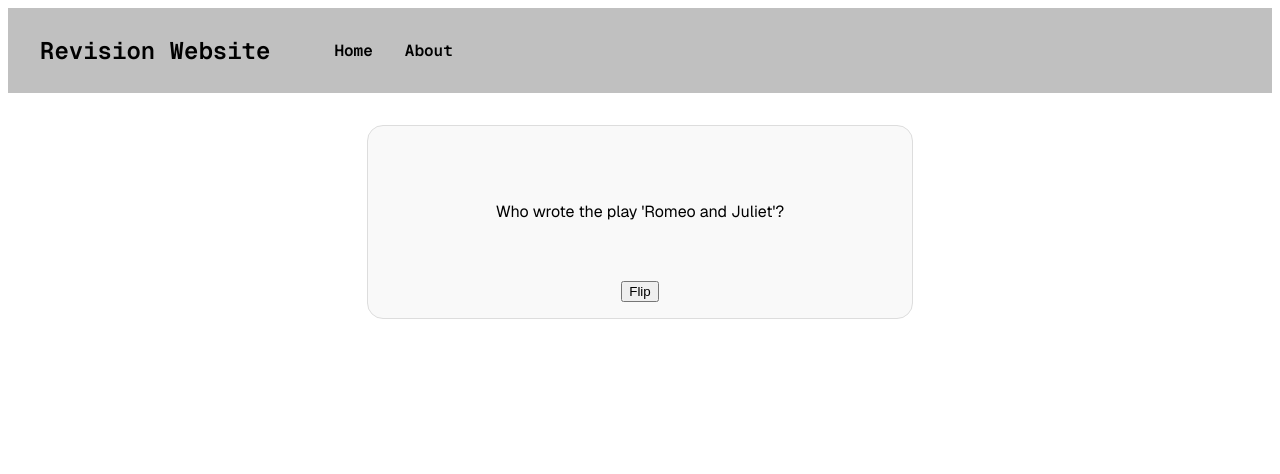
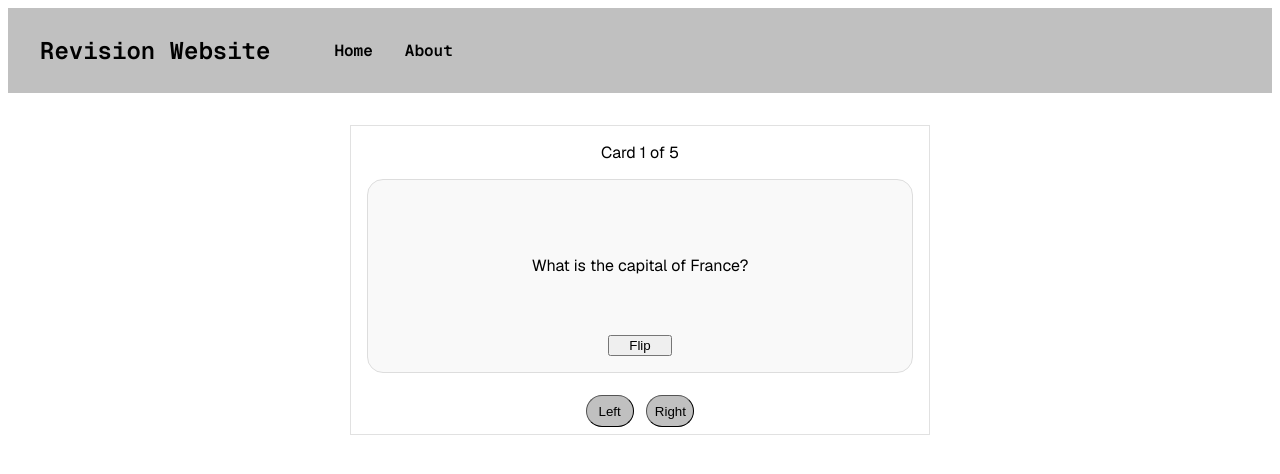
Before and after one commit to Louisg0709/revision-site, a Next.js app: page / in a window 1280 px wide. Shown: the top 474 px of the page. Built offline with nearby package versions, Linux system fonts and the light colour scheme.

Commit message:
Create new flashcard list and carousel components

```diff
--- a/src/app/layout.tsx
+++ b/src/app/layout.tsx
@@ -2,6 +2,9 @@ import type { Metadata } from "next";
 import "./globals.css";
 
 import {Header} from "@/components/Header"
+
+import { Geist } from "next/font/google";
+const geist = Geist({ subsets: ["latin"], weight: ["400"] });
 
 export const metadata: Metadata = {
   title: "Revision Site",
@@ -15,7 +18,7 @@ export default function RootLayout({
 }>) {
   return (
     <html lang="en">
-      <body>
+      <body className={geist.className}>
         <Header/>
         {children}
       </body>
--- a/src/app/page.module.css
+++ b/src/app/page.module.css
@@ -1,9 +1,9 @@
 .container{
-    display: flex;
-    flex-direction: column;
-    justify-content: center;
-    padding: 2rem;
-    align-items: center;
+  display: flex;
+  flex-direction: row;
+  justify-content: center;
+  padding: 2rem;
+
 }
 
 .text {
--- a/src/app/page.tsx
+++ b/src/app/page.tsx
@@ -1,15 +1,13 @@
-import { Flashcard } from "@/components/quiz/flashcard";
+import { FlashcardList, FlashcardCarousel } from "@/components/quiz/flashcard";
 import styles from "./page.module.css"
-
-import { Geist } from "next/font/google";
 import { sampleQuestions } from "@/types";
 
-const geist = Geist({ subsets: ["latin"], weight: ["400"] });
+
 
 export default function Home() {
   return (
-    <div className= {`${styles.container} ${geist.className}`}>
-    <Flashcard data={sampleQuestions[2]}/>
+    <div className= {styles.container}>
+    <FlashcardCarousel questions={sampleQuestions}/>
     </div>
   );
 }
--- a/src/components/quiz/flashcard.module.css
+++ b/src/components/quiz/flashcard.module.css
@@ -1,14 +1,54 @@
+.container_list{
+    display: flex;
+    flex-direction: column;
+}
+
+.container_carousel{
+    display: flex;
+    flex-direction: column;
+    align-items: center;
+    border: 1px solid #dddd;
+    max-height: fit-content;
+}
+
+.carousel_buttons{
+    display: flex;
+    flex-direction: row;
+}
+
+.note{
+    margin-top: 1rem;
+    margin-bottom: 0rem;
+}
+
+.button_2{
+    width: 3rem;
+    height: 2rem;
+    border-width: 1px;
+    border-radius: 1rem;
+    margin: 0.4rem;
+    background-color: silver;
+}
+
+.button_2:hover{
+    background-color: gainsboro;
+    border-width: 2px;
+}
+
+
 .card{
     display: flex;
     flex-direction: column;
-  justify-content: space-between; /* pushes text up + button down */
-  align-items: center;            /* centers children horizontally */
+    justify-content: space-between;
+    align-items: center;
+
+    margin: 1rem;
 
     padding: 1rem;
     border: 1px solid #ddd;
     border-radius: 1rem;
     background: #f9f9f9;
-  height: 10rem;                  /* required for vertical centering */
+    height: 10rem;
 }
 
 .text{
@@ -17,12 +57,12 @@
     padding: 1rem;
     text-align: center;
 
-  display: flex;                  /* center text vertically */
+    display: flex;
     justify-content: center;
     align-items: center;
 }
 
 .button{
-  max-width: 4rem;
-  margin: 0 auto;                 /* centers horizontally */
+    min-width: 4rem;
+    margin: 0rem;
 }
--- a/src/components/quiz/flashcard.tsx
+++ b/src/components/quiz/flashcard.tsx
@@ -1,6 +1,6 @@
 'use client'
 
-import { Question } from "@/types";
+import { Question, sampleQuestions } from "@/types";
 import { useState } from "react";
 
 import styles from "./flashcard.module.css";
@@ -14,22 +14,44 @@ export function Flashcard({ data }: FlashcardProps) {
 
   return (
     <div className={styles.card}>
-      <p className={styles.text}>{showQuestion ? data.question : data.answer}</p>
-      <button className = {styles.button} onClick={() => {setShowQuestion(!showQuestion)}}>Flip</button>
+        <p className={styles.text}>{showQuestion ? data.question : data.answer}</p>
+        <button className = {styles.button} onClick={() => {setShowQuestion(!showQuestion)}}>Flip</button>
     </div>
   );
 }
 
-type FlashcardContainer = {
+type FlashcardContainerProps = {
   questions: Question[]
 }
 
-export function FlashcardList(){
+export function FlashcardList({questions} : FlashcardContainerProps){
+    const cards = questions.map(question=><Flashcard data={question}/>)
     return(
-        <div>
-            <ul>
+        <div className={styles.container_list}>{cards}</div>
+    )
+}
 
-            </ul>
+export function FlashcardCarousel({questions} : FlashcardContainerProps){
+    const [index, setIndex] = useState(0);
+    console.log(index)
+    if (questions.length == 0){return<>Error</>} //JIC. Not a great way to handle it though
+
+    function handleLeftRight(changeInIndex: number){
+        let newIndex = (index+changeInIndex)%questions.length
+        if (newIndex<0){
+            newIndex = questions.length+newIndex
+        }
+        setIndex(newIndex)
+    }
+
+    return(
+        <div className={styles.container_carousel}>
+            <div className={styles.note}>Card {index+1} of {questions.length}</div>
+            <Flashcard key={index} data={questions[index]}></Flashcard>
+            <div className={styles.carousel_buttons}>
+                <button className={styles.button_2} onClick={()=>{handleLeftRight(-1)}}>Left</button>
+                <button className={styles.button_2} onClick={()=>{handleLeftRight(1)}}>Right</button>
+            </div>
         </div>
     )
 }
```
Lines whose indentation alone changed are shown as unchanged.
